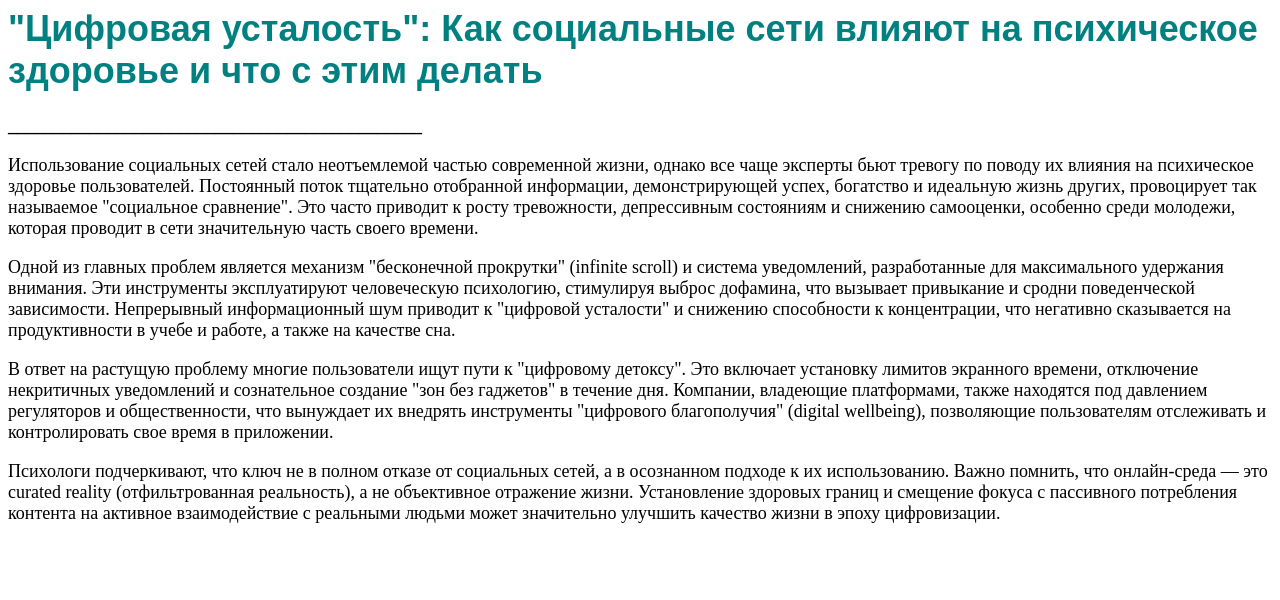
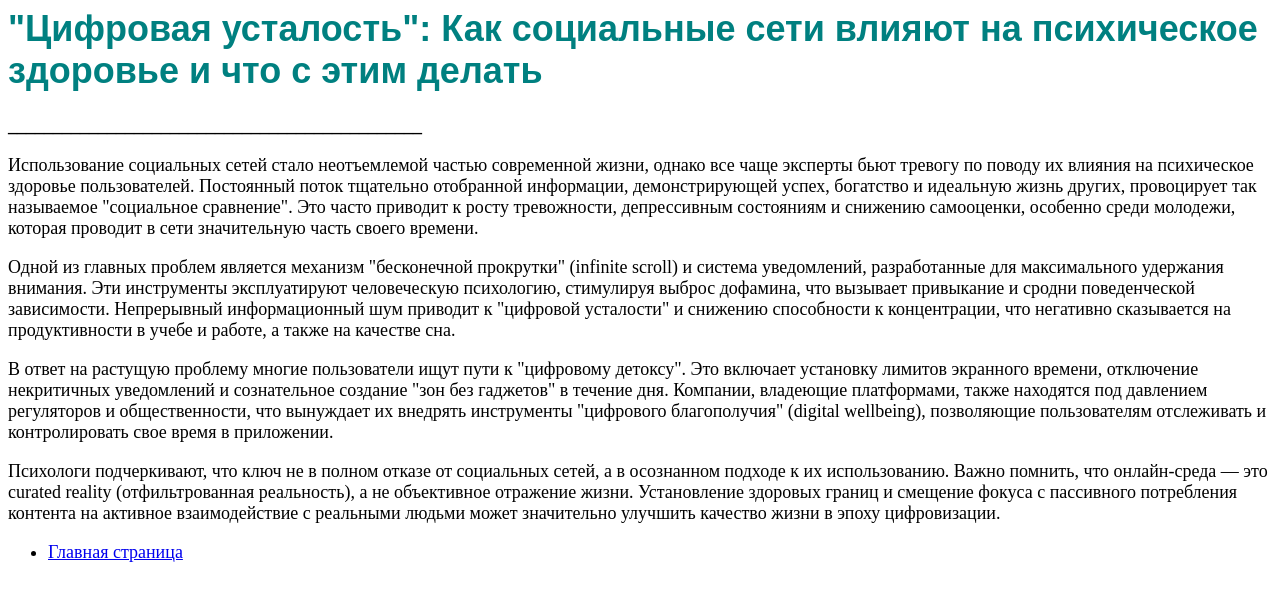
Before and after one commit to vadimpapin188/globus-news, a plain HTML site: page news1.html in a window 1280 px wide. Drawn offline with Linux system fonts and the light colour scheme.

Commit message:
Update news1.html

```diff
--- a/news1.html
+++ b/news1.html
@@ -27,3 +27,8 @@ h1 {
 
 <p> Психологи подчеркивают, что ключ не в полном отказе от социальных сетей, а в осознанном подходе к их использованию. Важно помнить, что онлайн-среда — это curated reality (отфильтрованная реальность), а не объективное отражение жизни. Установление здоровых границ и смещение фокуса с пассивного потребления контента на активное взаимодействие с реальными людьми может значительно улучшить качество жизни в эпоху цифровизации. </p>
   </body>
+  <footer>
+    <ul>
+      <li><a href="index.html">Главная страница</li></li>
+    </ul>
+  </footer>
```
